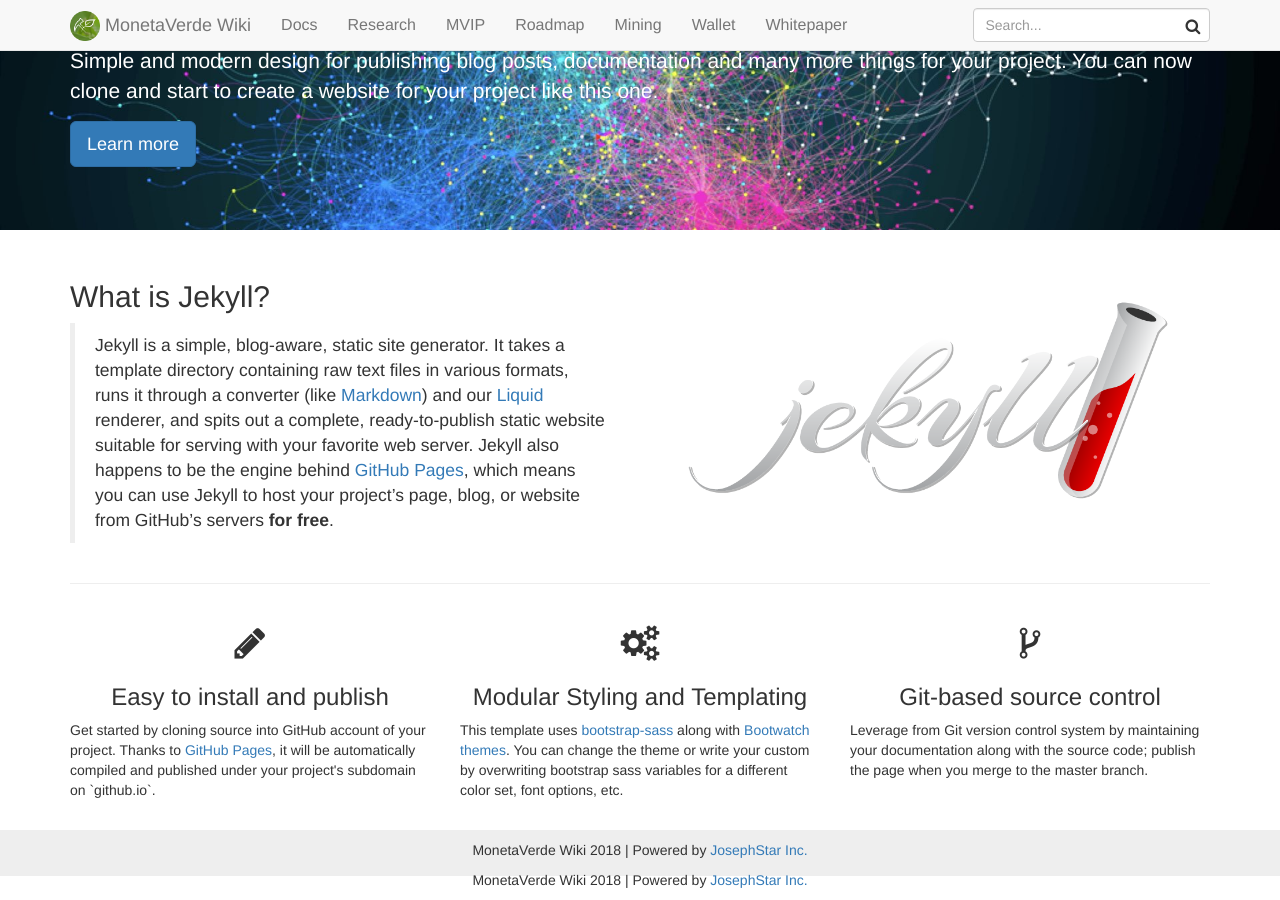
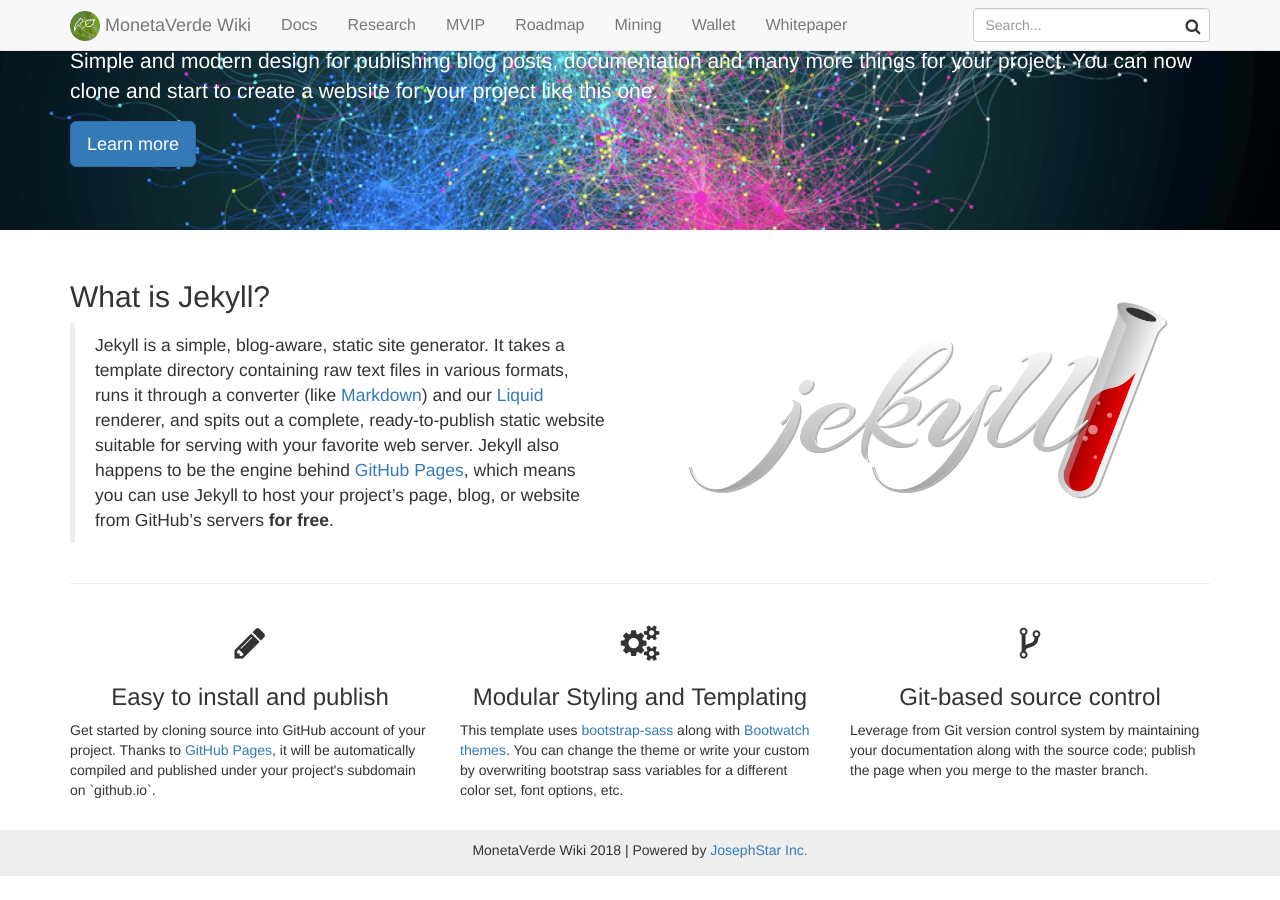
Before and after one commit to ammogcoder/www, a Jekyll site: the page built from index.html, in a window 1280 px wide and 900 px high, scrolled down 134 px. Built offline with Jekyll 4.4.1, drawn with Linux system fonts in a browser that asks for light colours; nearby versions of some CDN libraries; after the commit the page ends 1010 px from its top, so only the background shows below that.

Commit message:
Update footer.html

```diff
--- a/_includes/footer.html
+++ b/_includes/footer.html
@@ -10,14 +10,4 @@
         <!-- <p class="text-muted">Place sticky footer content here.</p> -->
     </div>
 
-    <div class="container">
-
-        <p class="text-center">
-            {{ site.title }} {{ site.time | date: '%Y' }} |
-            Powered by <a href="https://www.josephstar.net">JosephStar Inc.</a>
-
-        </p>
-
-        <!-- <p class="text-muted">Place sticky footer content here.</p> -->
-    </div>
 </footer>
```
